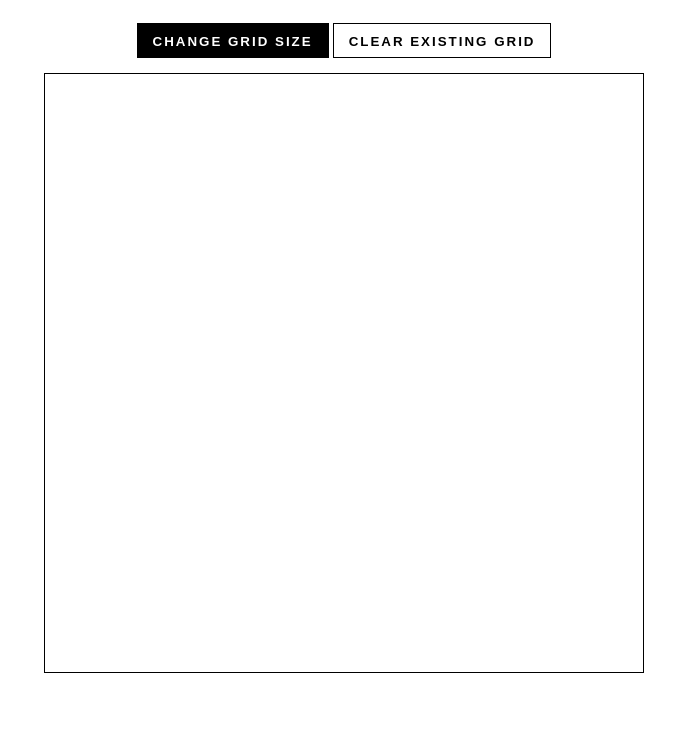
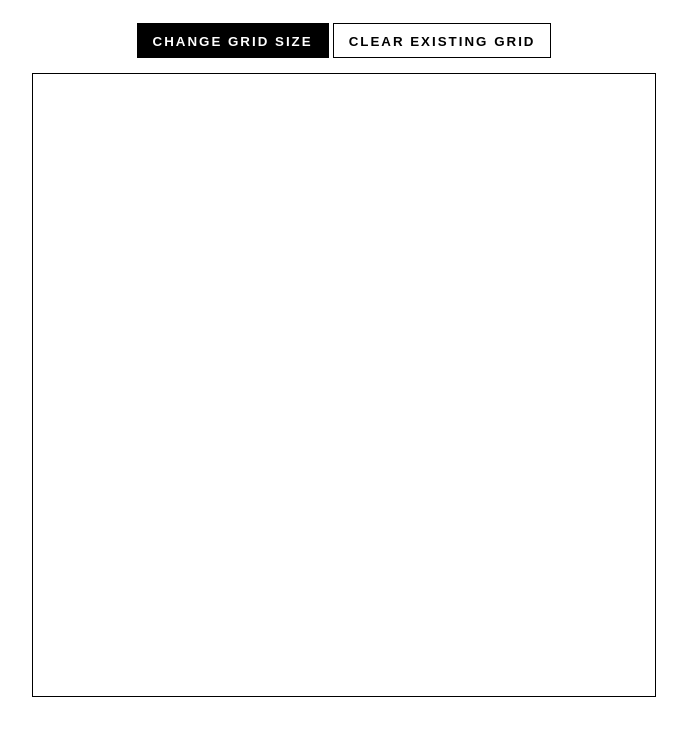
Before and after one commit to caitnbake/odin-etchasketch, a plain HTML site: page index.html in a window 1280 px wide. Shown: the whole page, without its empty margins (296-983 px from the left). Drawn offline with Linux system fonts and the light colour scheme.

Commit message:
Update grid to fit  into the viewport

```diff
--- a/styles.css
+++ b/styles.css
@@ -11,8 +11,8 @@ body {
     display: flex;
     flex-wrap: wrap;
     border: 1px solid black;
-    width: 100%;
-    max-width: 600px;
+    aspect-ratio: 1 / 1;
+    height: 78vh;
     margin: 0 auto;
 }
 
```
